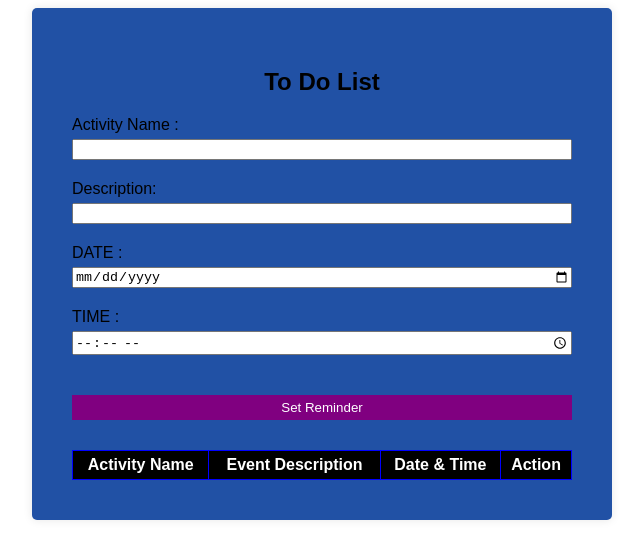
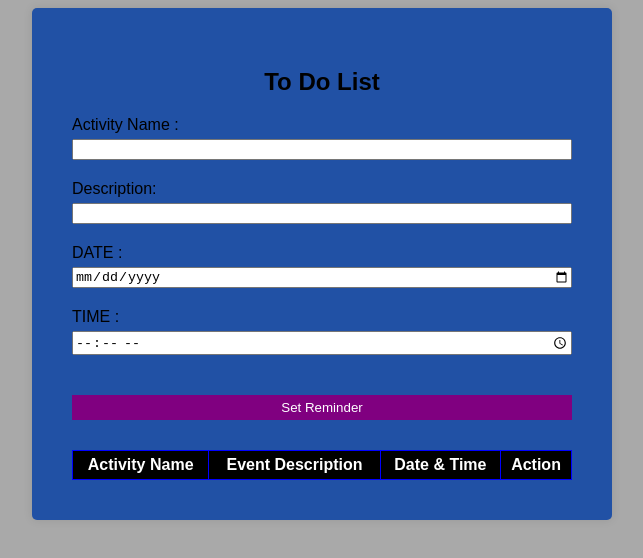
Before and after one commit to Mogakaallan/Reminder, a plain HTML site: page index.html in a window 1280 px wide. Shown: the whole page, without its empty margins (318-961 px from the left). Drawn offline with Linux system fonts and the light colour scheme.

Commit message:
Update styles.css

```diff
--- a/styles.css
+++ b/styles.css
@@ -1,6 +1,6 @@
 body {
     font-family: Arial, sans-serif;
-    background-color: #;
+    background-color: #A9A9A9;
 }
 .container {
     max-width: 500px;
```
